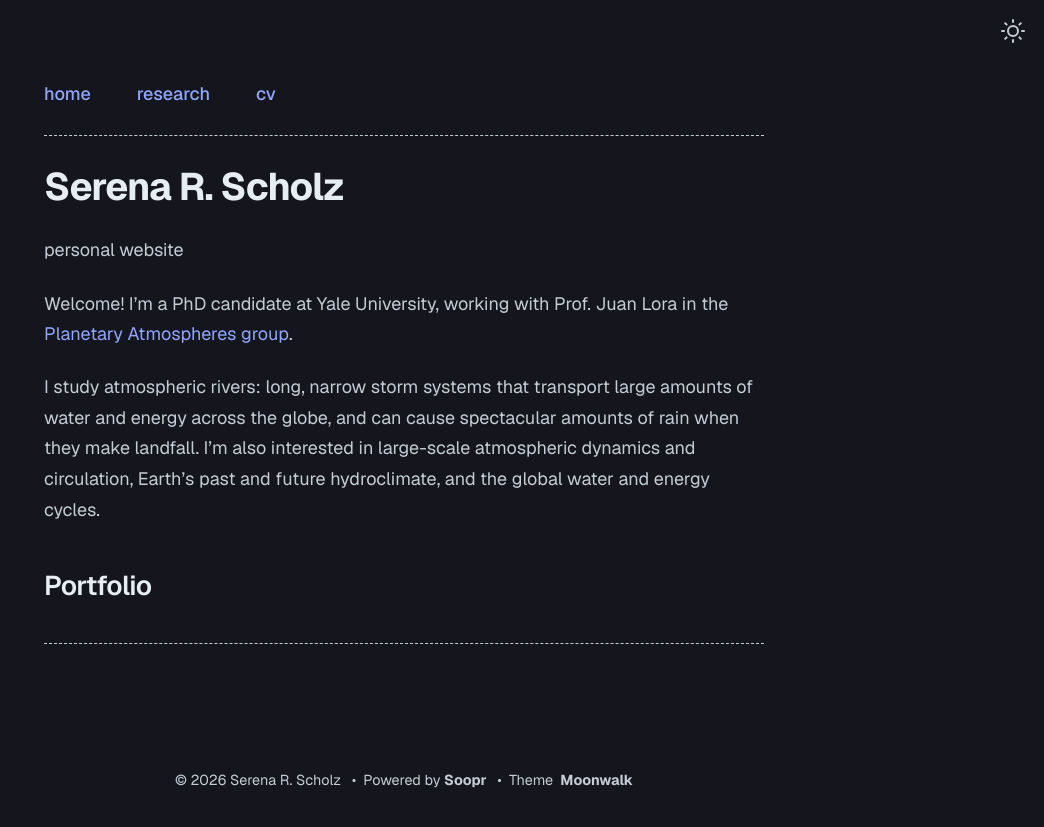
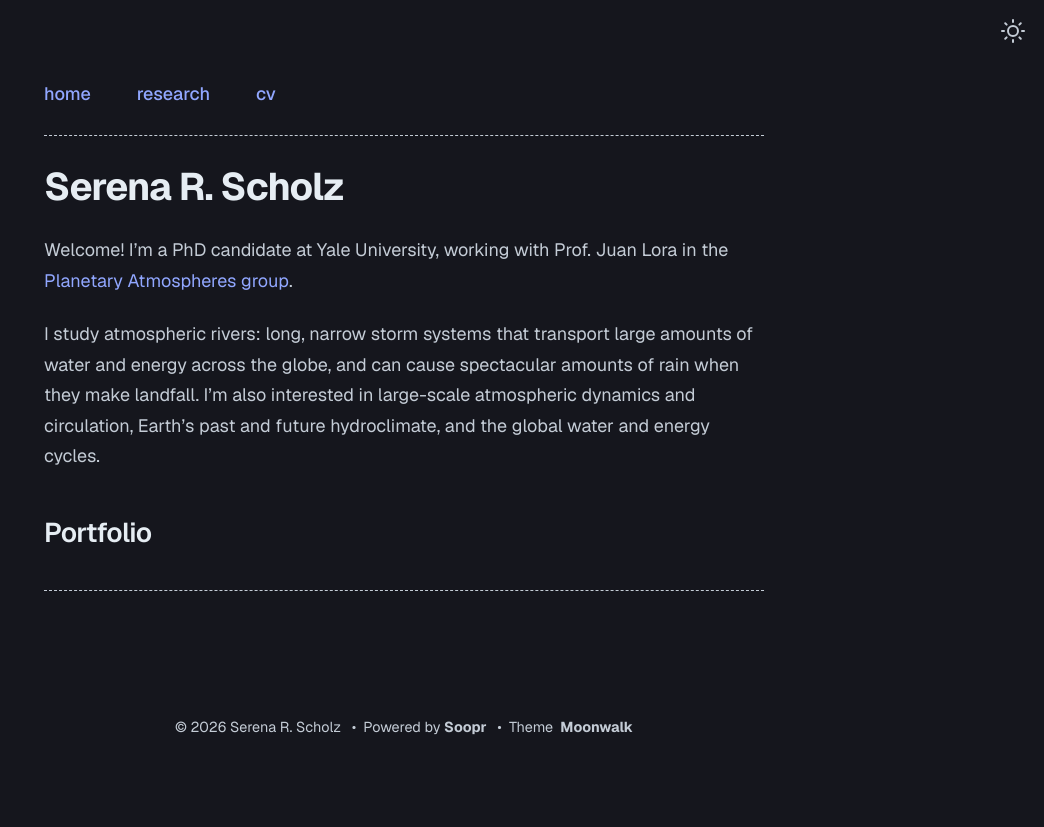
Before and after one commit to serenarscholz/serenarscholz.github.io, a Jekyll site: the page built from index.md, in a window 1280 px wide. Shown: the top 827 px of the page, without its empty margins (236-1280 px from the left). Built offline with Jekyll 4.4.1, drawn with Linux system fonts in a browser that asks for light colours.

Commit message:
Update _config.yml

```diff
--- a/_config.yml
+++ b/_config.yml
@@ -3,7 +3,6 @@ author: Serena R. Scholz
 url: https://serenarscholz.github.io # root address of the site
 baseurl: "" # set to "/moonwalk" if hosting under a project subpath
 description: > # description of the site (multiple lines allowed)
-  personal website
 
 permalink: /:slug
 
```
